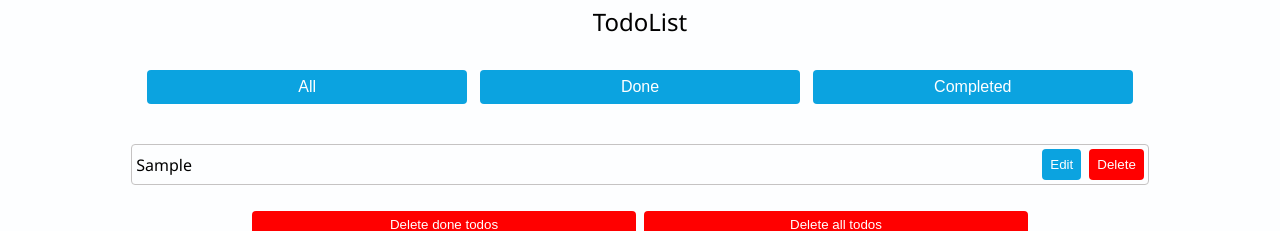
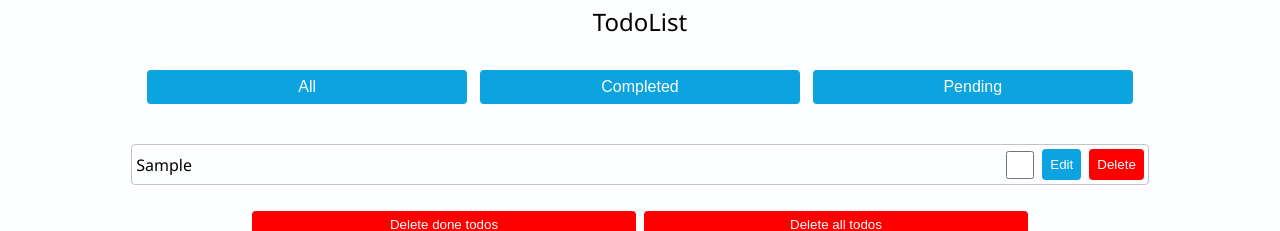
Before and after one commit to ankitbareth-dev/todo-app, a React (Vite) app: page / in a window 1280 px wide. Both pictures are taken after typing "Sample" into the empty fields and a click on the button "Add new todo". Shown: the part 208-439 px from the top of the page. Built offline with nearby package versions, Linux system fonts and the light colour scheme.

Commit message:
add check-box

```diff
--- a/src/App.jsx
+++ b/src/App.jsx
@@ -63,8 +63,8 @@ function App() {
       <h2 className="title">TodoList</h2>
       <div className="filter-container">
         <button className="filter-btn">All</button>
-        <button className="filter-btn">Done</button>
         <button className="filter-btn">Completed</button>
+        <button className="filter-btn">Pending</button>
       </div>
       <TodoList todos={todos} deleteTodo={deleteTodo} editTodo={editTodo} />
       <div className="delete-button-container">
--- a/src/components/TodoList.css
+++ b/src/components/TodoList.css
@@ -39,3 +39,9 @@
 .fallback-value {
   text-align: center;
 }
+.todo-checkbox {
+  width: 28px;
+  height: 28px;
+  accent-color: #22c55e;
+  cursor: pointer;
+}
--- a/src/components/TodoList.jsx
+++ b/src/components/TodoList.jsx
@@ -1,7 +1,6 @@
 import "./TodoList.css";
 
 export default function TodoList({ todos, deleteTodo, editTodo }) {
-
   return (
     <div className="list-container">
       {todos.length > 0 ? (
@@ -13,6 +12,7 @@ export default function TodoList({ todos, deleteTodo, editTodo }) {
               </div>
 
               <div className="right-side">
+                <input type="checkbox" className="todo-checkbox" />
                 <button className="edit-btn" onClick={() => editTodo(todo.id)}>
                   Edit
                 </button>
```
